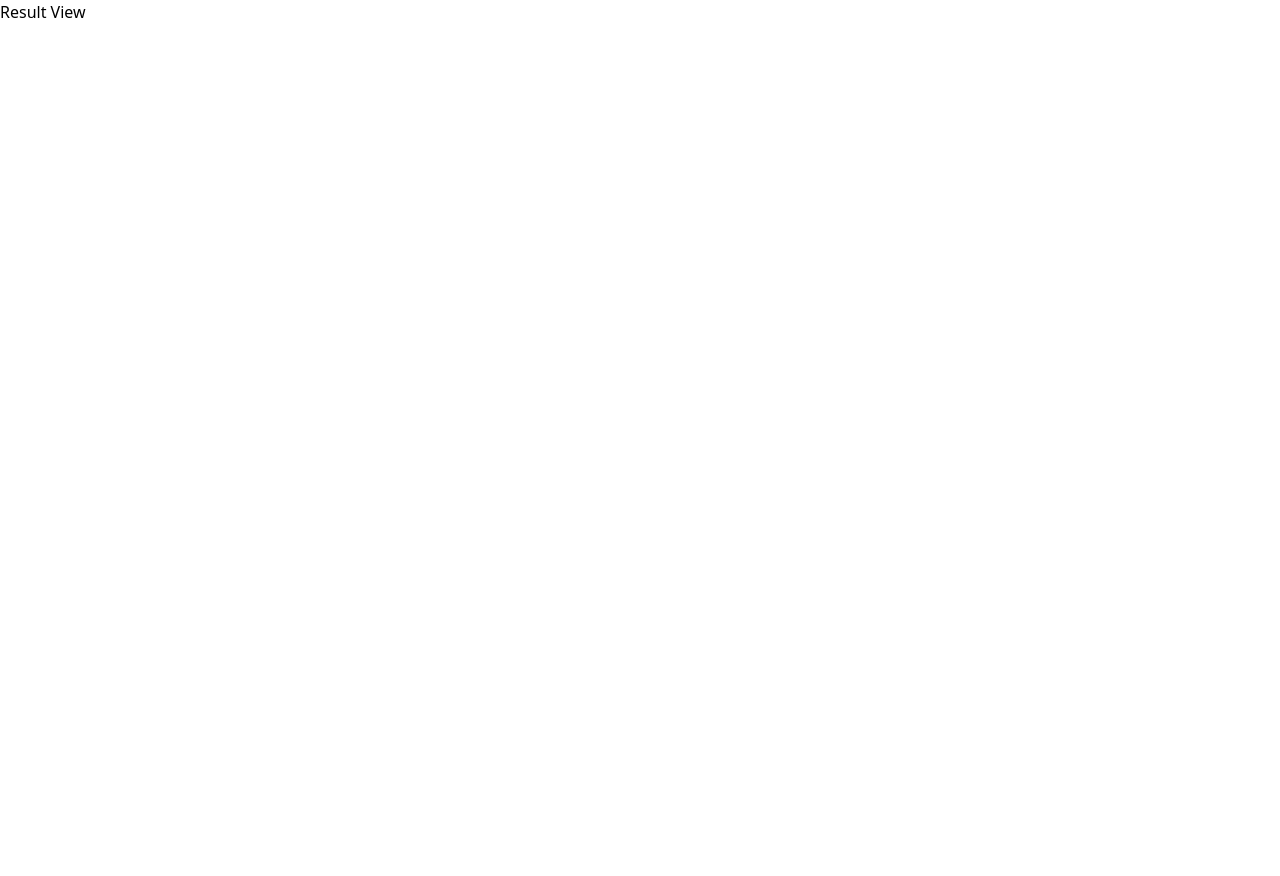
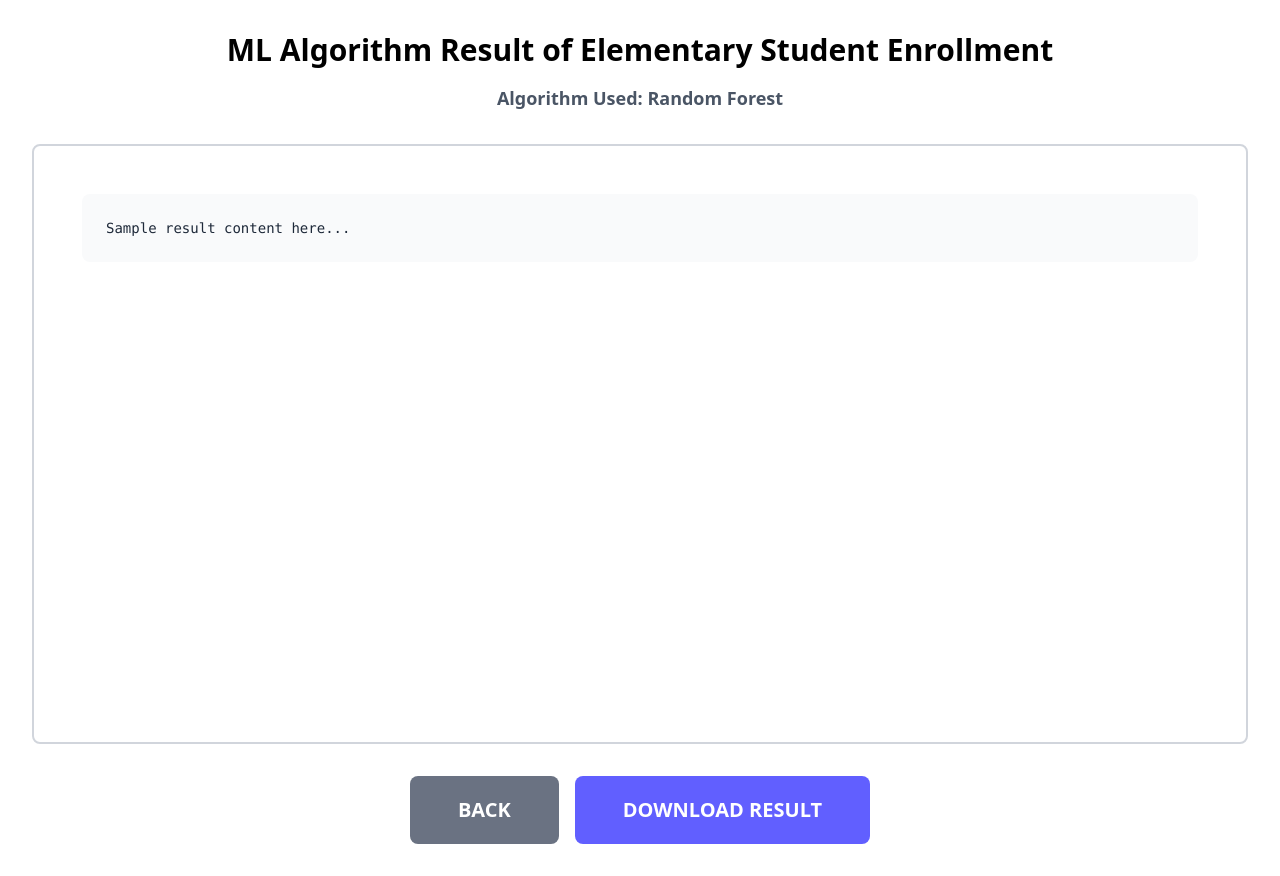
Before and after one commit to rcSabucido/data-mining-2025, a React (Vite) app: page /result-view in a window 1280 px wide. Before the commit the page ends 800 px from the top, so only its background shows below. Built offline with nearby package versions, Linux system fonts and the light colour scheme.

Commit message:
Stylize ResultView page

```diff
--- a/src/pages/ResultView.tsx
+++ b/src/pages/ResultView.tsx
@@ -1,7 +1,34 @@
 const ResultView = () => {
+    const algorithmUsed = "Random Forest"; // connect dropdown selection from AlgoPicker
+    const resultContent = "Sample result content here..."; // place actual result value
+
     return (
-        <div>
-            Result View
+        <div className="flex flex-col min-h-screen p-8 items-center justify-center">
+            <div className="w-full max-w-7xl">
+                <h1 className="text-3xl font-bold text-black mb-4 text-center">
+                    ML Algorithm Result of Elementary Student Enrollment
+                </h1>
+                <p className="text-gray-600 text-lg font-semibold mb-8 text-center">
+                    Algorithm Used: {algorithmUsed}
+                </p>
+
+                <div className="border-2 border-gray-300 rounded-lg p-12 bg-white mb-8 min-h-150 w-full">
+                    <div className="bg-gray-50 p-6 rounded-lg">
+                        <pre className="text-sm text-gray-800 whitespace-pre-wrap font-mono overflow-auto">
+                            {resultContent}
+                        </pre>
+                    </div>
+                </div>
+
+                <div className="flex flex-row gap-4 justify-center">
+                    <button className="bg-gray-500 text-white text-xl font-semibold px-12 py-5 rounded-lg hover:bg-gray-600 transition-colors cursor-pointer">
+                        BACK
+                    </button>
+                    <button className="bg-indigo-500 text-white text-xl font-semibold px-12 py-5 rounded-lg hover:bg-indigo-600 transition-colors cursor-pointer">
+                        DOWNLOAD RESULT
+                    </button>
+                </div>
+            </div>
         </div>
     );
 }
```
